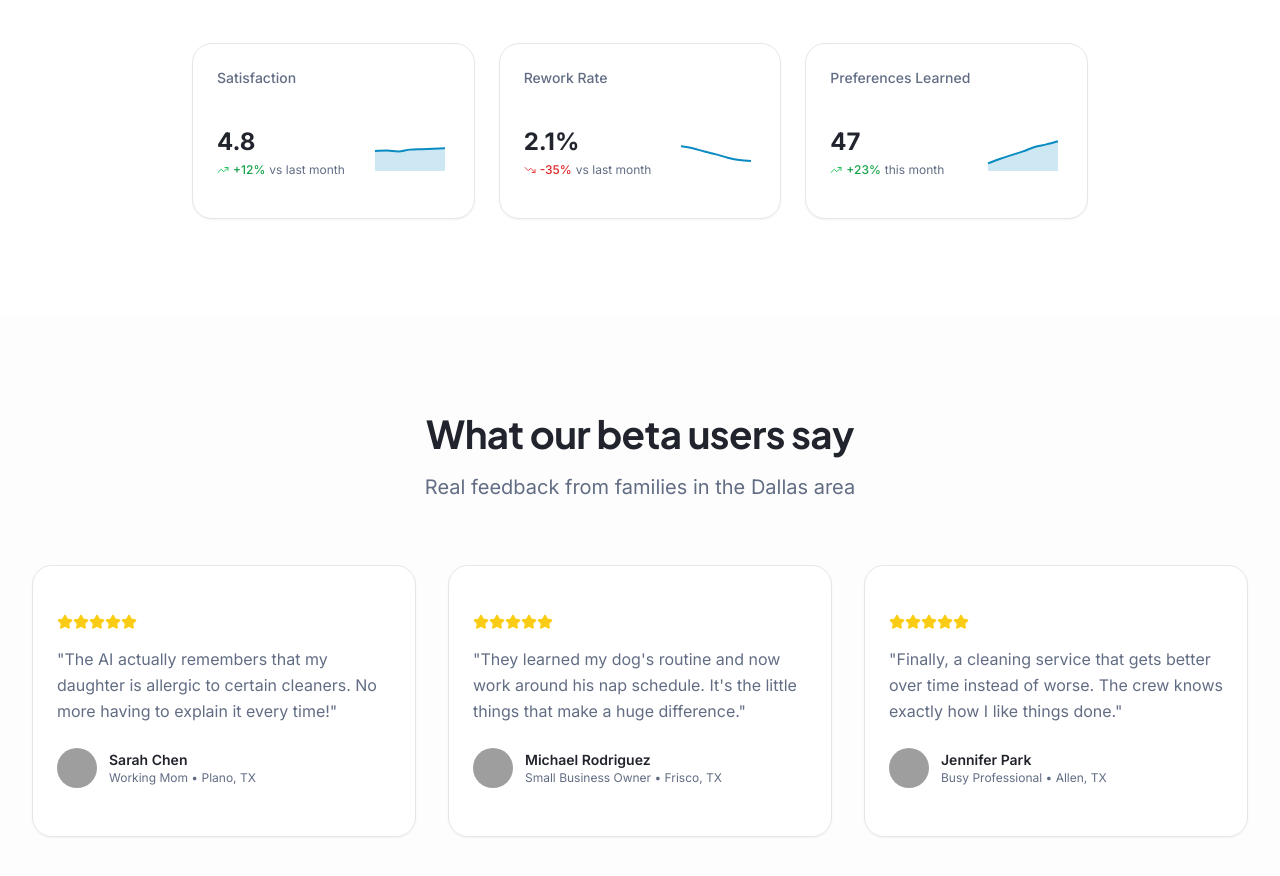
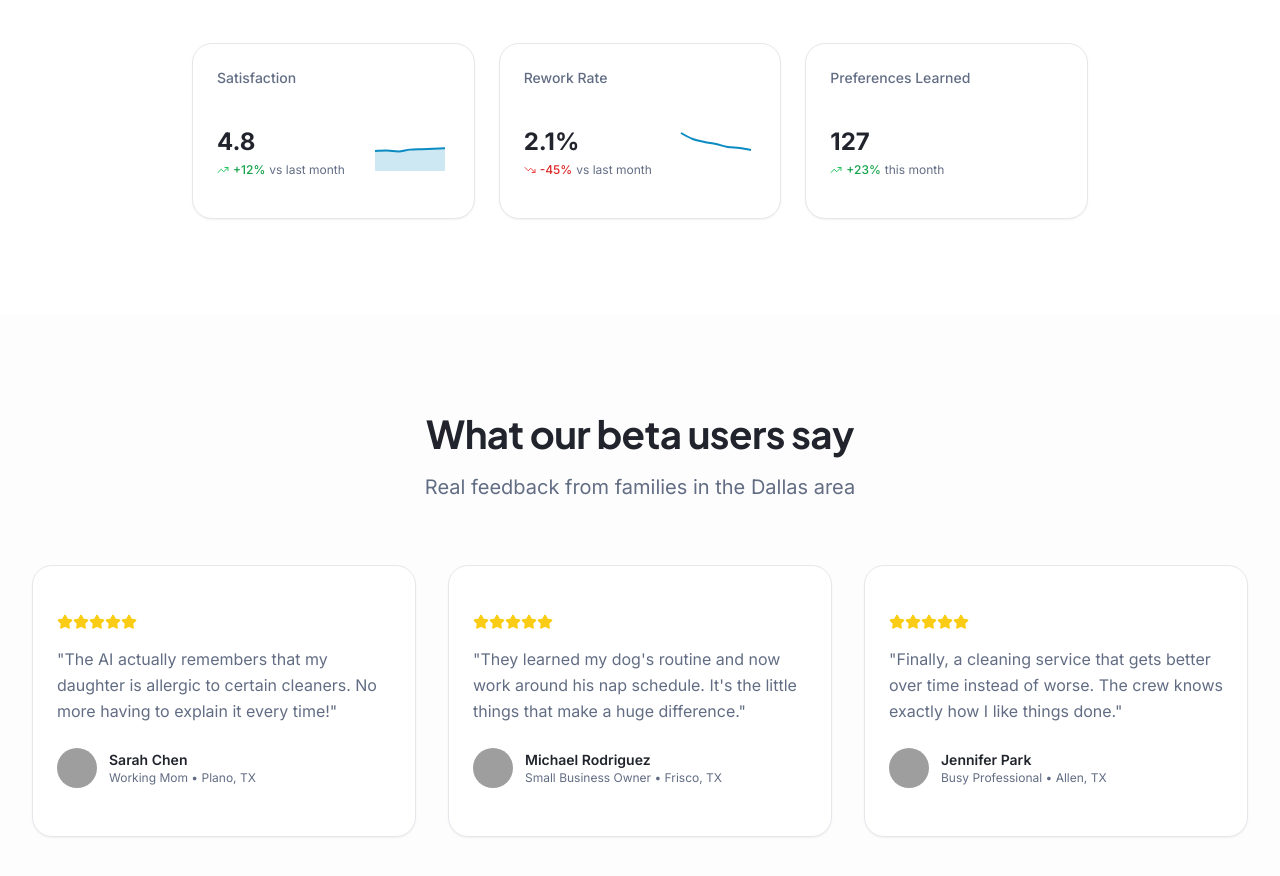
Before and after one commit to iangogentic/maidlyaisite, a Next.js app: page / in a window 1280 px wide. Shown: the part 2420-3296 px from the top of the page. Built offline with nearby package versions, Linux system fonts and the light colour scheme; grey boxes are pictures that could not be loaded.

Commit message:
Fix: Move KPI data inline to resolve undefined import issue

```diff
--- a/src/app/(marketing)/page.tsx
+++ b/src/app/(marketing)/page.tsx
@@ -1,7 +1,7 @@
 import { Hero } from "@/components/marketing/hero";
 import { HowItWorks } from "@/components/marketing/how-it-works";
 import { MemoryRibbon } from "@/components/ai/memory-ribbon";
-import { KpiCard, sampleKpiData } from "@/components/charts/kpi-card";
+import { KpiCard } from "@/components/charts/kpi-card";
 import { Testimonials } from "@/components/marketing/testimonials";
 import { CtaSection } from "@/components/marketing/cta-section";
 import { Section } from "@/components/marketing/section";
@@ -14,6 +14,59 @@ export const metadata = constructMetadata({
 });
 
 export default function HomePage() {
+  const kpiData = {
+    satisfaction: {
+      title: "Satisfaction",
+      value: "4.8",
+      delta: {
+        value: 12,
+        label: "vs last month",
+        trend: "up" as const,
+      },
+      chart: {
+        type: "area" as const,
+        data: [
+          { value: 4.2 },
+          { value: 4.3 },
+          { value: 4.1 },
+          { value: 4.5 },
+          { value: 4.6 },
+          { value: 4.7 },
+          { value: 4.8 },
+        ],
+      },
+    },
+    reworkRate: {
+      title: "Rework Rate",
+      value: "2.1%",
+      delta: {
+        value: -45,
+        label: "vs last month",
+        trend: "down" as const,
+      },
+      chart: {
+        type: "line" as const,
+        data: [
+          { value: 3.8 },
+          { value: 3.2 },
+          { value: 2.9 },
+          { value: 2.7 },
+          { value: 2.4 },
+          { value: 2.3 },
+          { value: 2.1 },
+        ],
+      },
+    },
+    preferencesLearned: {
+      title: "Preferences Learned",
+      value: "127",
+      delta: {
+        value: 23,
+        label: "this month",
+        trend: "up" as const,
+      },
+    },
+  };
   return (
     <>
       <Hero />
@@ -66,22 +119,22 @@ export default function HomePage() {
         </div>
         <div className="grid grid-cols-1 md:grid-cols-3 gap-6 max-w-4xl mx-auto">
           <KpiCard
-            title={sampleKpiData.satisfaction.title}
-            value={sampleKpiData.satisfaction.value}
-            delta={sampleKpiData.satisfaction.delta}
-            chart={sampleKpiData.satisfaction.chart}
+            title={kpiData.satisfaction.title}
+            value={kpiData.satisfaction.value}
+            delta={kpiData.satisfaction.delta}
+            chart={kpiData.satisfaction.chart}
           />
           <KpiCard
-            title={sampleKpiData.reworkRate.title}
-            value={sampleKpiData.reworkRate.value}
-            delta={sampleKpiData.reworkRate.delta}
-            chart={sampleKpiData.reworkRate.chart}
+            title={kpiData.reworkRate.title}
+            value={kpiData.reworkRate.value}
+            delta={kpiData.reworkRate.delta}
+            chart={kpiData.reworkRate.chart}
           />
           <KpiCard
-            title={sampleKpiData.preferencesLearned.title}
-            value={sampleKpiData.preferencesLearned.value}
-            delta={sampleKpiData.preferencesLearned.delta}
-            chart={sampleKpiData.preferencesLearned.chart}
+            title={kpiData.preferencesLearned.title}
+            value={kpiData.preferencesLearned.value}
+            delta={kpiData.preferencesLearned.delta}
+            chart={kpiData.preferencesLearned.chart}
           />
         </div>
       </Section>
```
